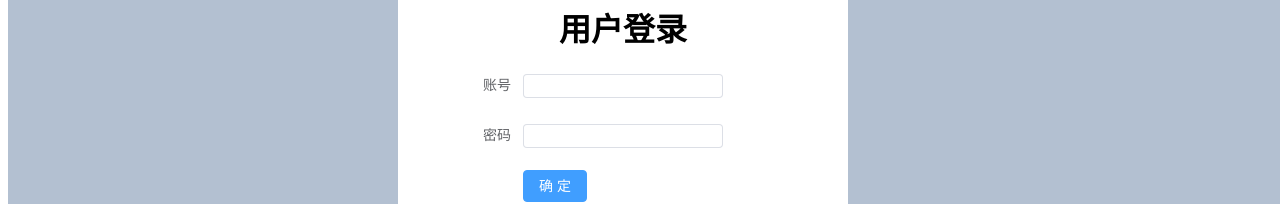
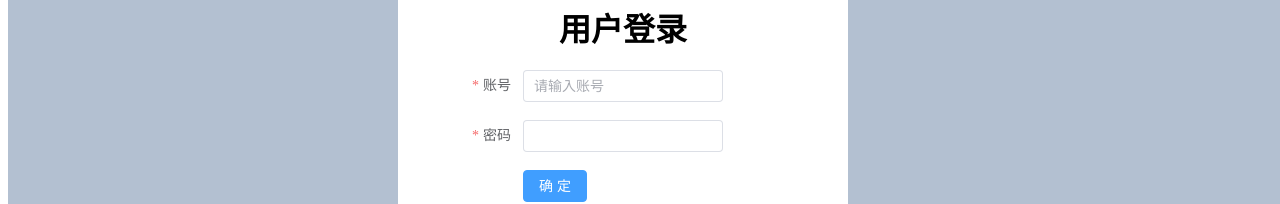
Before and after one commit to ZMinder/wms-web, a Vue app: page /#/login in a window 1280 px wide. Shown: the part 249-453 px from the top of the page. Built offline with nearby package versions, Linux system fonts and the light colour scheme.

Commit message:
1.实现登录功能 2.提供loginFrom的数据校验

```diff
--- a/src/components/Login.vue
+++ b/src/components/Login.vue
@@ -4,14 +4,16 @@
       <div class="login-content">
         <h1 class="login-title">用户登录</h1>
         <el-form :model="loginForm" label-width="100px"
-                 :rules="rules" ref="loginForm">
-          <el-form-item label="账号" prop="no">
-            <el-input style="width: 200px" type="text" v-model="loginForm.username"
-                      autocomplete="off" size="small"></el-input>
+                 :rules="rules" ref="login">
+          <el-form-item label="账号" prop="username">
+            <el-input style="width: 200px" placeholder="请输入账号"
+                      v-model="loginForm.username" />
           </el-form-item>
           <el-form-item label="密码" prop="password">
-            <el-input style="width: 200px" type="password" v-model="loginForm.password"
-                      show-password autocomplete="off" size="small" @keyup.enter.native="confirm"></el-input>
+            <el-input style="width: 200px" type="password"
+                      v-model="loginForm.password"
+                      show-password
+                      @keyup.enter.native="confirm"/>
           </el-form-item>
           <el-form-item>
             <el-button type="primary" @click="confirm">确 定</el-button>
@@ -25,15 +27,39 @@
 
 <script setup lang="ts">
 import {reactive, ref} from "vue";
-import {curUser} from '../store/store.ts'
+import {curUser, baseURL as base} from '../store/store.ts'
+import axios from "axios";
+import {loginForm, rules} from '../validate/userLoginForm'
+import {useRouter} from 'vue-router'
+import {ElMessage} from "element-plus";
 
-let loginForm = reactive({//收集表单数据
-  username: null,
-  password: null
-})
+let baseURL = base().baseURL
 
-function confirm() {
+let router = useRouter()
 
+async function login() {//判断登录是否成功
+  try {
+    let response = await axios.post(baseURL + "/login", loginForm);
+    if (response.data.code == 200) {
+      let user = curUser()
+      Object.assign(user, response.data.data)//将登录的用户数据赋值给curUser
+      return true
+    } else {
+      return false
+    }
+  } catch (error) {
+    alert(error)
+  }
+}
+
+async function confirm() {//确认按钮
+  let res = await login();
+  if (res) {
+    ElMessage.success("登录成功")
+    router.push("/home")
+  } else {
+    ElMessage.error("登录失败")
+  }
 }
 </script>
 
--- a/src/components/Main.vue
+++ b/src/components/Main.vue
@@ -117,8 +117,9 @@ import {
   validateAge, validateConfirm, validateUsername, checkUsernameExist,
   user, userRules, resetUser
 } from "../validate/userForm"
+import {baseURL as base} from "../store/store";
 
-const baseURL = "http://localhost:8090/user"
+const baseURL = base().baseURL
 
 let dialogFormVisible = ref(false)//处理对话框是否显示
 
--- a/src/store/store.ts
+++ b/src/store/store.ts
@@ -37,4 +37,13 @@ const curUser = defineStore({
     }
 })
 
-export {asideCollapse, curUser}
+const baseURL = defineStore({
+    id: "baseURL",
+    state: () => {
+        return {
+            baseURL: "http://localhost:8090/user"
+        }
+    }
+})
+
+export {asideCollapse, curUser, baseURL}
--- a/src/validate/userForm.ts
+++ b/src/validate/userForm.ts
@@ -1,7 +1,6 @@
 import axios from "axios";
 import {reactive} from "vue";
-
-let baseURL = "http://localhost:8090/user"
+import {baseURL as base} from "../store/store";
 
 let user = reactive({
     id: null,
@@ -61,6 +60,7 @@ async function validateUsername(rule, value, callback) {//验证账号
 }
 
 async function checkUsernameExist(value) {//检查账号是否已被使用
+    let baseURL = base().baseURL
     let url = baseURL + "/" + value
     try {
         const response = await axios.get(url)
--- /dev/null
+++ b/src/validate/userLoginForm.ts
@@ -0,0 +1,18 @@
+import {reactive} from "vue";
+
+let loginForm = reactive({//收集表单数据
+    username: null,
+    password: null
+})
+
+let rules = {
+    username: [
+        {required: true, message: "请输入账号", trigger: "blur"},
+        {min: 3, max: 20, message: "账号长度在3到20个字符", trigger: "blur"}
+    ],
+    password: [
+        {required: true, message: "请输入密码", trigger: "blur"}
+    ]
+}
+
+export {loginForm, rules}
```
